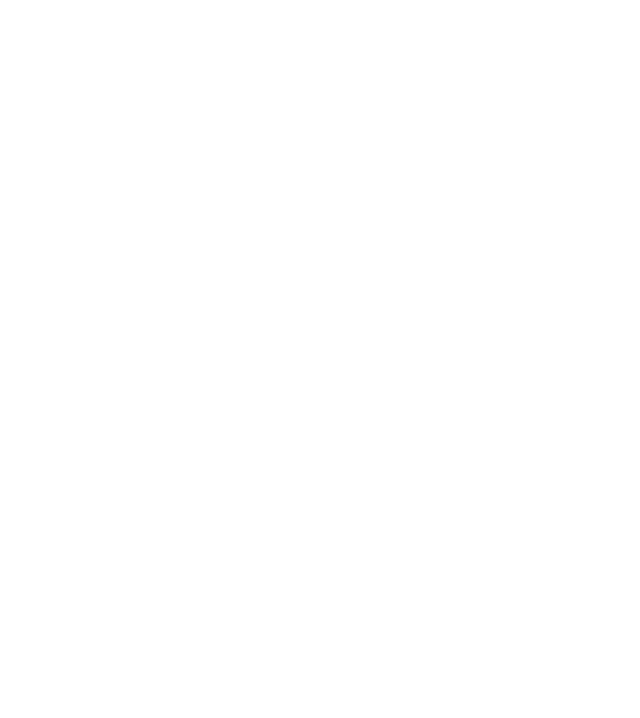
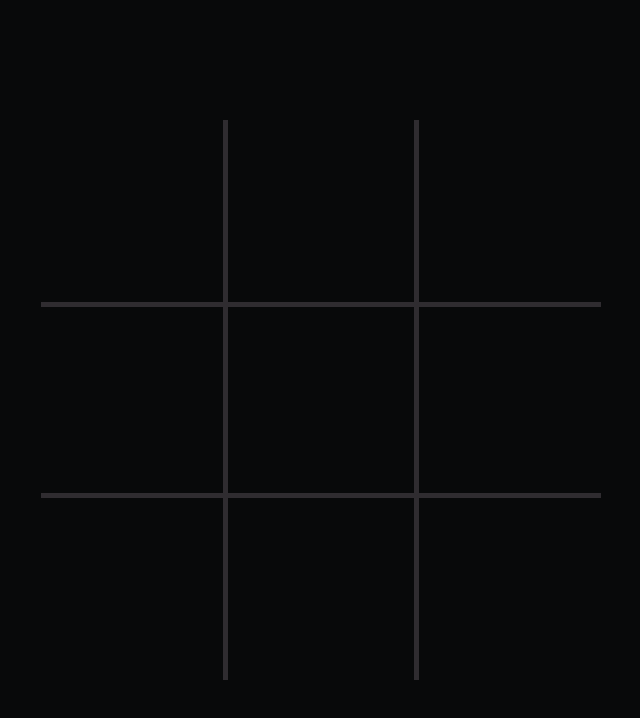
Before and after one commit to Nysera/tic-tac-toe, a plain HTML site: page index.html in a window 1280 px wide. Shown: the whole page, without its empty margins (319-959 px from the left). Drawn offline with Linux system fonts and the light colour scheme.

Commit message:
Add styling for the game board and squares within the board

```diff
--- a/assets/css/app.css
+++ b/assets/css/app.css
@@ -9,16 +9,20 @@ html {
 *, *:before, *:after {
     box-sizing: inherit;
 }
-:root {}
+:root {
+    --primary: #F4F7F5;
+    --borders: #2f2c30;
+    --background: #08090A;
+}
 body {
-    color: #000;
+    color: var(--primary);
     font-size: 16px;
     font-family: sans-serif;
     font-weight: normal;
     line-height: 1.5;
     -webkit-font-smoothing: antialiased;
     text-rendering: optimizeLegibility;
-    background-color: #fff;
+    background-color: var(--background);
     padding: 0;
     margin: 0;
 }
@@ -29,3 +33,62 @@ body {
     align-items: center;
     min-height: 100vh;
 }
+.container .board {
+    display: flex;
+    flex-direction: row;
+    flex-wrap: wrap;
+    width: 100%;
+    max-width: 300px;
+    height: 300px;
+    padding: 20px;
+}
+@media(min-width: 400px) {
+    .container .board {
+        max-width: 400px;
+        height: 400px;
+    }
+}
+@media(min-width: 550px) {
+    .container .board {
+        max-width: 490px;
+        height: 490px;
+    }
+}
+@media(min-width: 960px) {
+    .container .board {
+        max-width: 600px;
+        height: 600px;
+    }
+}
+.container .board .square {
+    display: flex;
+    justify-content: center;
+    align-items: center;
+    flex-basis: 33.333333%;
+    height: 33.333333%;
+    border-width: 5px;
+    border-color: var(--borders);
+}
+.container .board .square:nth-child(1), .container .board .square:nth-child(2), .container .board .square:nth-child(3) {
+    border-bottom-style: solid;
+}
+.container .board .square:nth-child(7), .container .board .square:nth-child(8), .container .board .square:nth-child(9) {
+    border-top-style: solid;
+}
+.container .board .square:nth-child(1), .container .board .square:nth-child(4), .container .board .square:nth-child(7) {
+    border-right-style: solid;
+}
+.container .board .square:nth-child(3), .container .board .square:nth-child(6), .container .board .square:nth-child(9) {
+    border-left-style: solid;
+}
+.container .board .square span {
+    color: inherit;
+    font-size: 80px;
+    line-height: 80px;
+}
+@media(min-width: 550px) {
+    .container .board .square span {
+        font-size: 100px;
+        line-height: 100px;
+    }
+}
```
